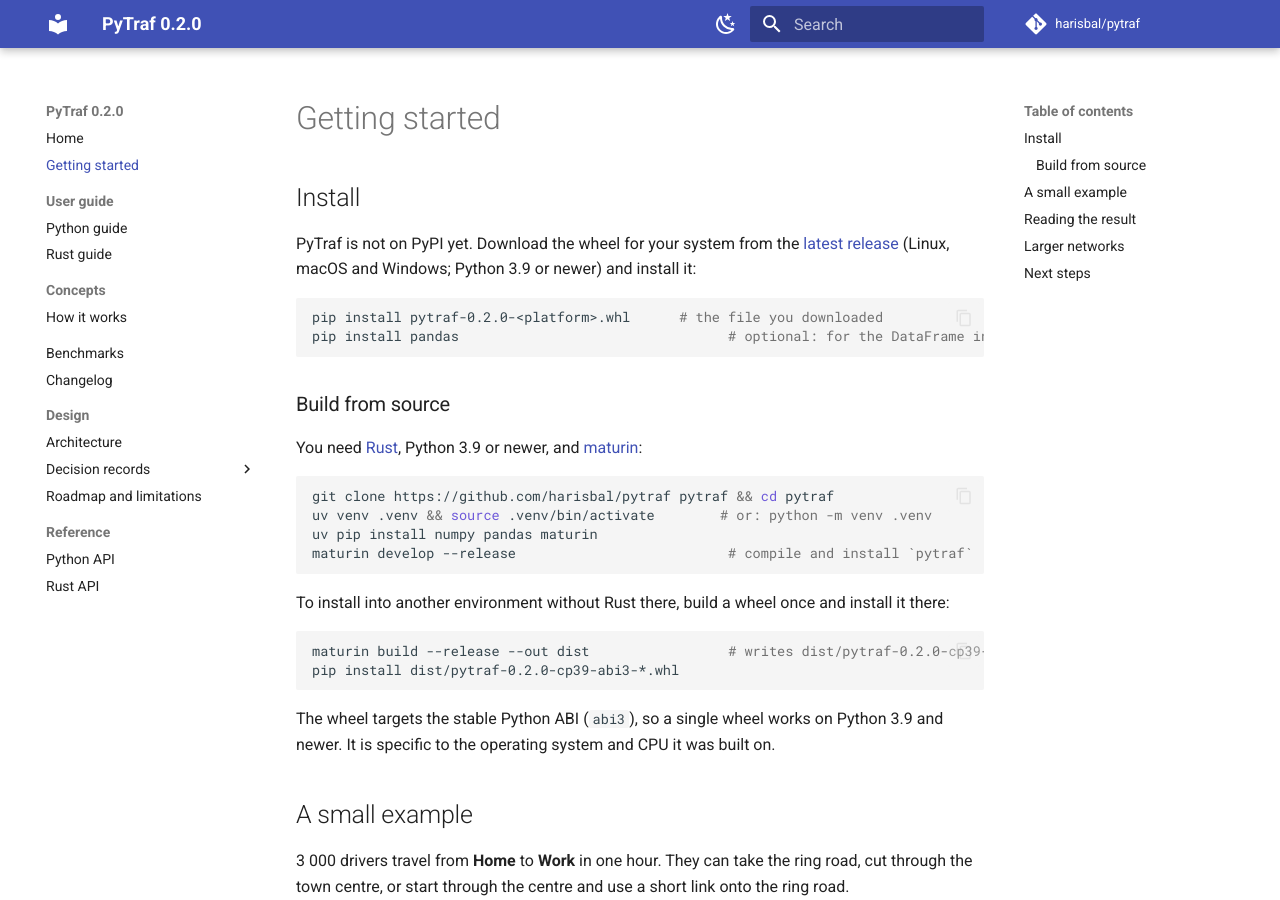
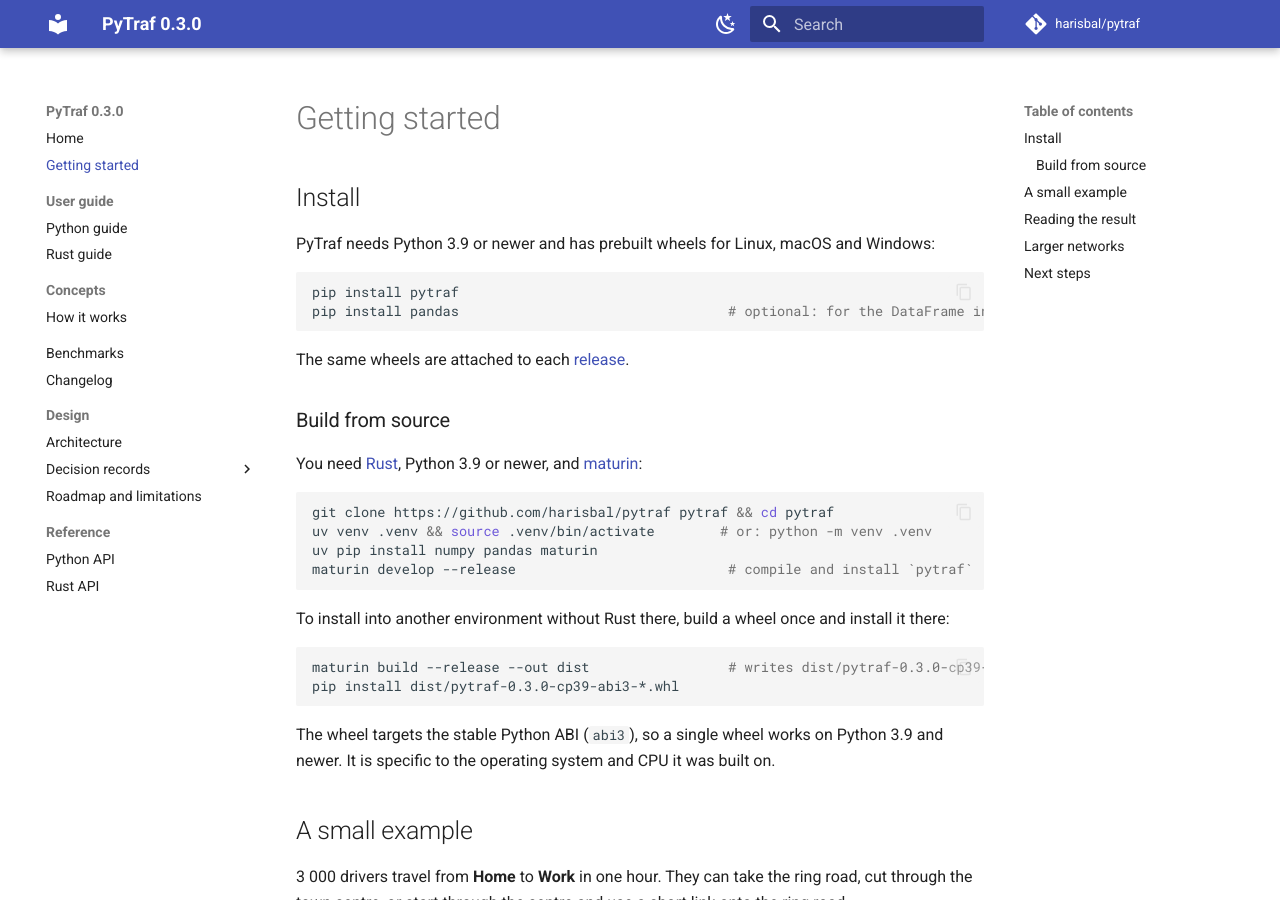
Before and after one commit to harisbal/pyta, an MkDocs documentation site: the page built from docs/getting-started.md, in a window 1280 px wide and 900 px high. Built offline with MkDocs 1.6.1 and Material for MkDocs 9.7.7, drawn with Linux system fonts in a browser that asks for light colours; comment, search, counter and statistics services are not loaded.

Commit message:
Prepare the first PyPI release: metadata, trusted-publishing job, 0.3.0 (#4)
Claude-Session: https://claude.ai/code/session_01H28usXH3LJ6cwe7kqi95Lu

Co-authored-by: Claude Sonnet 5.5 <noreply@anthropic.com>

````diff
--- a/Cargo.toml
+++ b/Cargo.toml
@@ -3,7 +3,7 @@ members = ["crates/core", "crates/io", "crates/python"]
 resolver = "2"
 
 [workspace.package]
-version = "0.2.0"
+version = "0.3.0"
 edition = "2024"
 license = "MIT"
 repository = "https://github.com/harisbal/pytraf"
--- a/docs/getting-started.md
+++ b/docs/getting-started.md
@@ -2,14 +2,14 @@
 
 ## Install
 
-PyTraf is not on PyPI yet. Download the wheel for your system from the
-[latest release](https://github.com/harisbal/pytraf/releases/latest) (Linux, macOS and Windows; Python 3.9
-or newer) and install it:
+PyTraf needs Python 3.9 or newer and has prebuilt wheels for Linux, macOS and Windows:
 
 ```sh
-pip install pytraf-{{ version }}-<platform>.whl      # the file you downloaded
+pip install pytraf
 pip install pandas                                 # optional: for the DataFrame inputs and tables
 ```
+
+The same wheels are attached to each [release](https://github.com/harisbal/pytraf/releases/latest).
 
 ### Build from source
 
````
Also changed, not shown: README.md (+17 -12 lines), docs/changelog.md (+5 -0 lines), pyproject.toml (+19 -0 lines), 3 other files.
